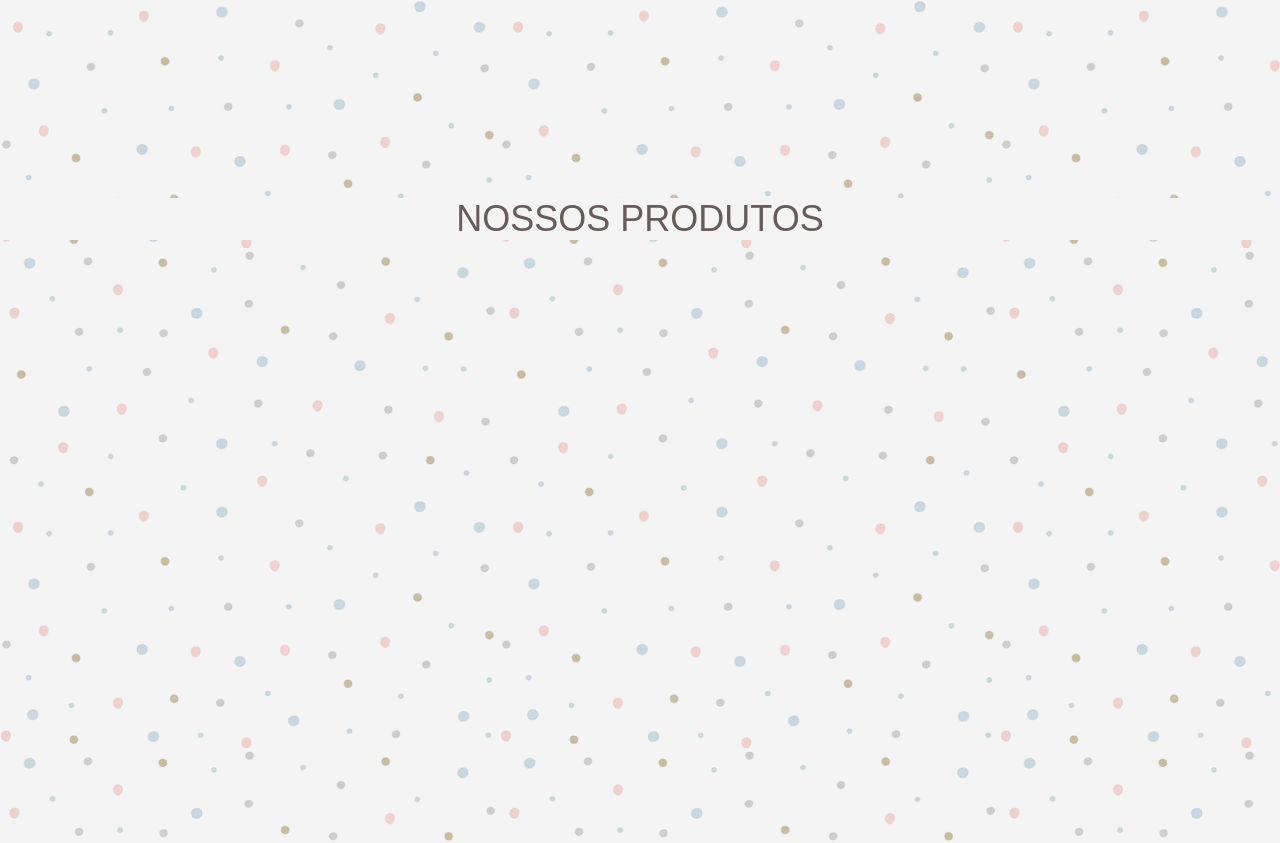
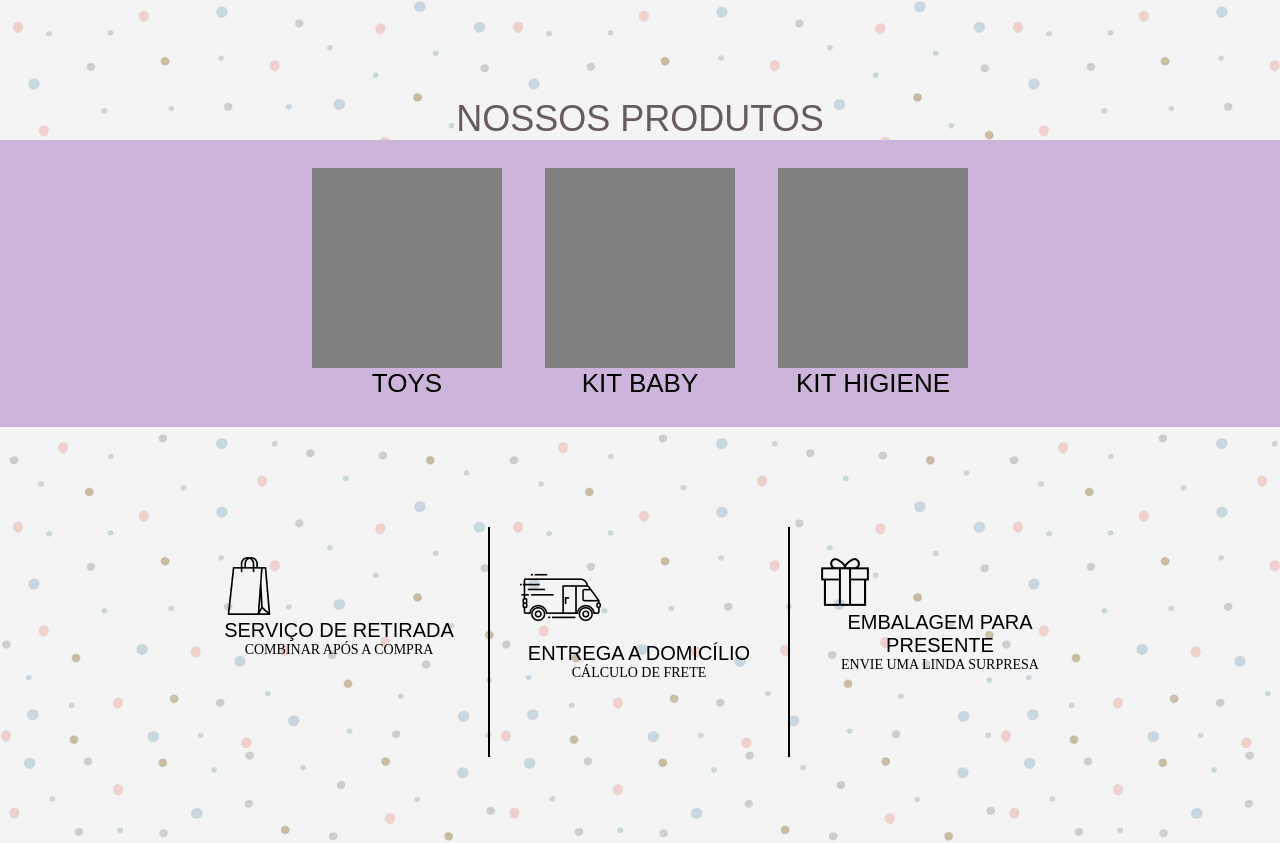
Before and after one commit to amandamarchetti/crochezinho, a plain HTML site: page src/index.html in a window 1280 px wide. Shown: the part 1252-2095 px from the top of the page. Drawn offline with Linux system fonts and the light colour scheme; a web font is replaced by a local one.

Commit message:
feat: added products and services

```diff
--- a/src/index.html
+++ b/src/index.html
@@ -50,7 +50,45 @@
         <img class="barraContato" src="./images/png/barra de contato.png" alt="contato">
     </main>
 
-        <p class="produtos">Nossos Produtos</p>
+    <div class="produtos">
+        <p class="tituloProdutos">Nossos Produtos</p>
+    </div>
+
+    <div class="containerRoxo">
+        <div>
+            <div class="produto1"></div>
+            <p class="legendaProdutos">TOYS</p>
+        </div>
+        <div>
+            <div class="produto2"></div>
+            <p class="legendaProdutos">KIT BABY</p>
+        </div>
+        <div>
+            <div class="produto3"></div>
+            <p class="legendaProdutos">KIT HIGIENE</p>
+        </div>
+    </div>
+
+    <div class="serviços">
+            <div class="retirada">
+            <img class="imagemSacola" src="./images/png/sacola.png" alt="sacola">
+            <p class="tituloRetirada">SERVIÇO DE RETIRADA</p>
+            <p class="descriçãoRetirada">COMBINAR APÓS A COMPRA</p>
+            </div>
+
+            <div class="entrega">
+            <img class="vanEntrega" src="./images/png/entrega.png" alt="sacola">
+            <p class="tituloEntrega">ENTREGA A DOMICÍLIO</p>
+            <p class="descriçãoEntrega">CÁLCULO DE FRETE</p>
+            </div>
+
+            <div class="embalagem">
+            <img class="presente" src="./images/png/presente.png" alt="sacola">
+            <p class="tituloEmbalagem">EMBALAGEM PARA PRESENTE</p>
+            <p class="descriçãoEmbalagem">ENVIE UMA LINDA SURPRESA</p>
+            </div>
+    </div>
+
 
 </header>
 
--- a/src/styles/index.css
+++ b/src/styles/index.css
@@ -1,5 +1,7 @@
 @import url('https://fonts.cdnfonts.com/css/bhavuka');
 @import url('https://fonts.googleapis.com/css2?family=Bayon&display=swap');
+@import url('https://fonts.googleapis.com/css2?family=Bubbler+One&display=swap');
+@import url('https://fonts.googleapis.com/css2?family=Bubbler+One&family=Buenard&display=swap');
 
 * {
     padding: 0;
@@ -126,7 +128,7 @@ main {
     display: flex;
     justify-content: center;
     width: 100%;
-    height: 500px;
+    height: 400px;
     margin-left: 50px;
 }
 
@@ -161,6 +163,13 @@ main > p {
 }
 
 .produtos {
+    display: flex;
+    width: 100%;
+    justify-content: center;
+
+}
+
+.tituloProdutos {
     text-align: center;
     font-family: "Bayon", sans-serif;
     font-weight: 400;
@@ -170,3 +179,124 @@ main > p {
     color: #685B5B;
     background-color: #F4F4F4;
 }
+
+.containerRoxo {
+    display: flex;
+    justify-content: center;
+    align-items: center;
+    width: 100%;
+    height: 287px;
+    background-color: #CDB4DB;
+    gap: 43px;
+    margin-bottom: 50px;
+}
+
+.produto1 {
+    width: 190px;
+    height: 200px;
+    background-color: gray;
+}
+
+.produto2 {
+    width: 190px;
+    height: 200px;
+    background-color: gray;
+}
+
+.produto3 {
+    width: 190px;
+    height: 200px;
+    background-color: gray;
+}
+
+.legendaProdutos {
+    font-family: "Bubbler One", sans-serif;
+    font-weight: 400;
+    font-style: normal;
+    font-size: 26px;
+    text-align: center;
+}
+
+.serviços {
+    display: flex;
+    justify-content: center;
+    align-content: center;
+    width: 100%;
+    height: 287px;
+    margin-top: 100px;
+}
+
+.retirada {
+    width: 300px;
+    height: 230px;
+    border-right: 2px solid black;
+    padding: 30px;
+}
+
+.entrega {
+    width: 300px;
+    height: 230px;
+    border-right: 2px solid black;
+    padding: 30px;
+}
+
+.embalagem {
+    width: 300px;
+    height: 230px;
+    padding: 30px;
+}
+
+.tituloRetirada {
+    display: flex;
+    flex-direction: column;
+    font-family: "Bubbler One", sans-serif;
+    font-weight: 400;
+    font-style: normal;
+    font-size: 20px;
+    text-align: center;
+}
+
+.descriçãoRetirada {
+    font-family: "Buenard", serif;
+    font-weight: 400;
+    font-style: normal;
+    font-size: 14px;
+    text-align: center;
+}
+
+.tituloEntrega {
+    font-family: "Bubbler One", sans-serif;
+    font-weight: 400;
+    font-style: normal;
+    font-size: 20px;
+    text-align: center;
+}
+
+.descriçãoEntrega {
+    font-family: "Buenard", serif;
+    font-weight: 400;
+    font-style: normal;
+    font-size: 14px;
+    text-align: center;
+}
+
+.tituloEmbalagem {
+    font-family: "Bubbler One", sans-serif;
+    font-weight: 400;
+    font-style: normal;
+    font-size: 20px;
+    text-align: center;
+}
+
+.descriçãoEmbalagem {
+    font-family: "Buenard", serif;
+    font-weight: 400;
+    font-style: normal;
+    font-size: 14px;
+    text-align: center;
+}
+
+.imagemSacola{
+    width: 58px;
+    height: 58px;
+}
```
Also changed, not shown: src/images/png/entrega.png (added), src/images/png/presente.png (added), src/images/png/sacola.png (added).
